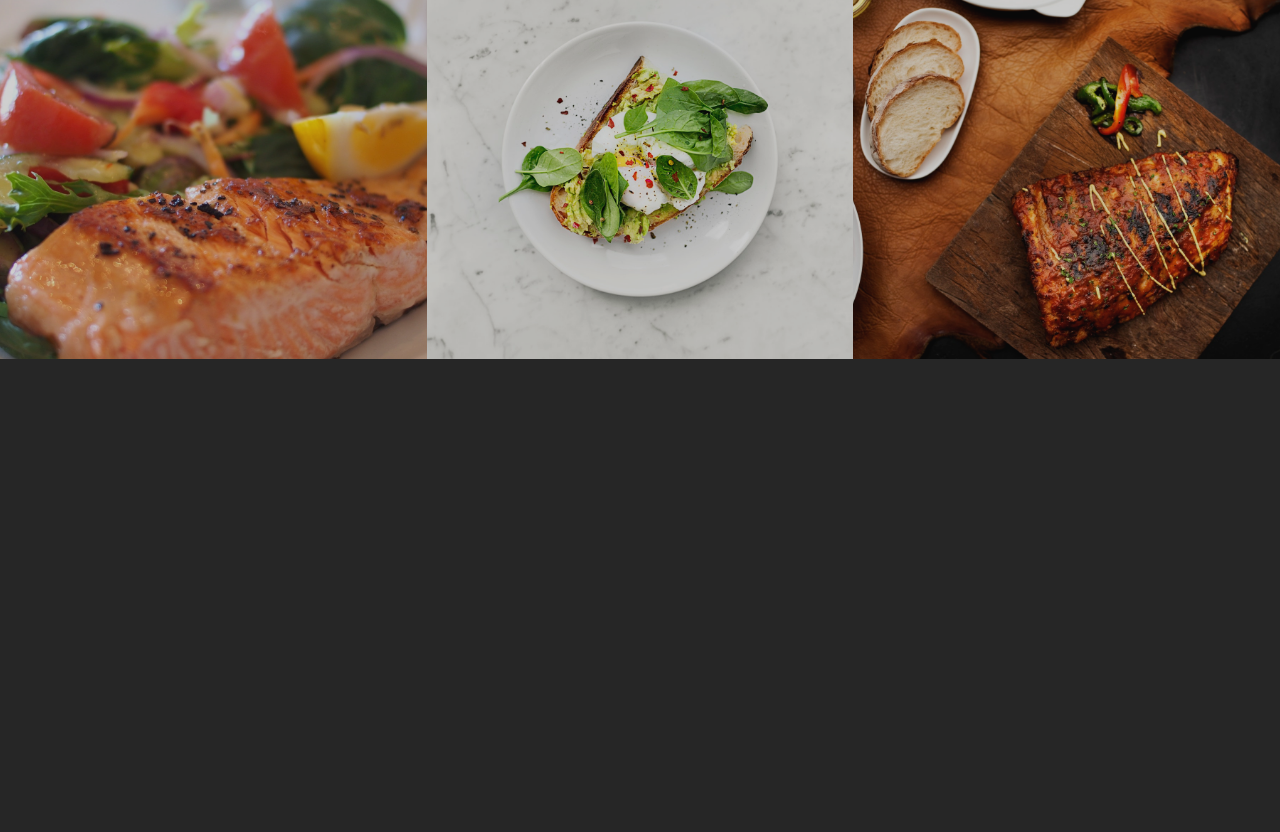
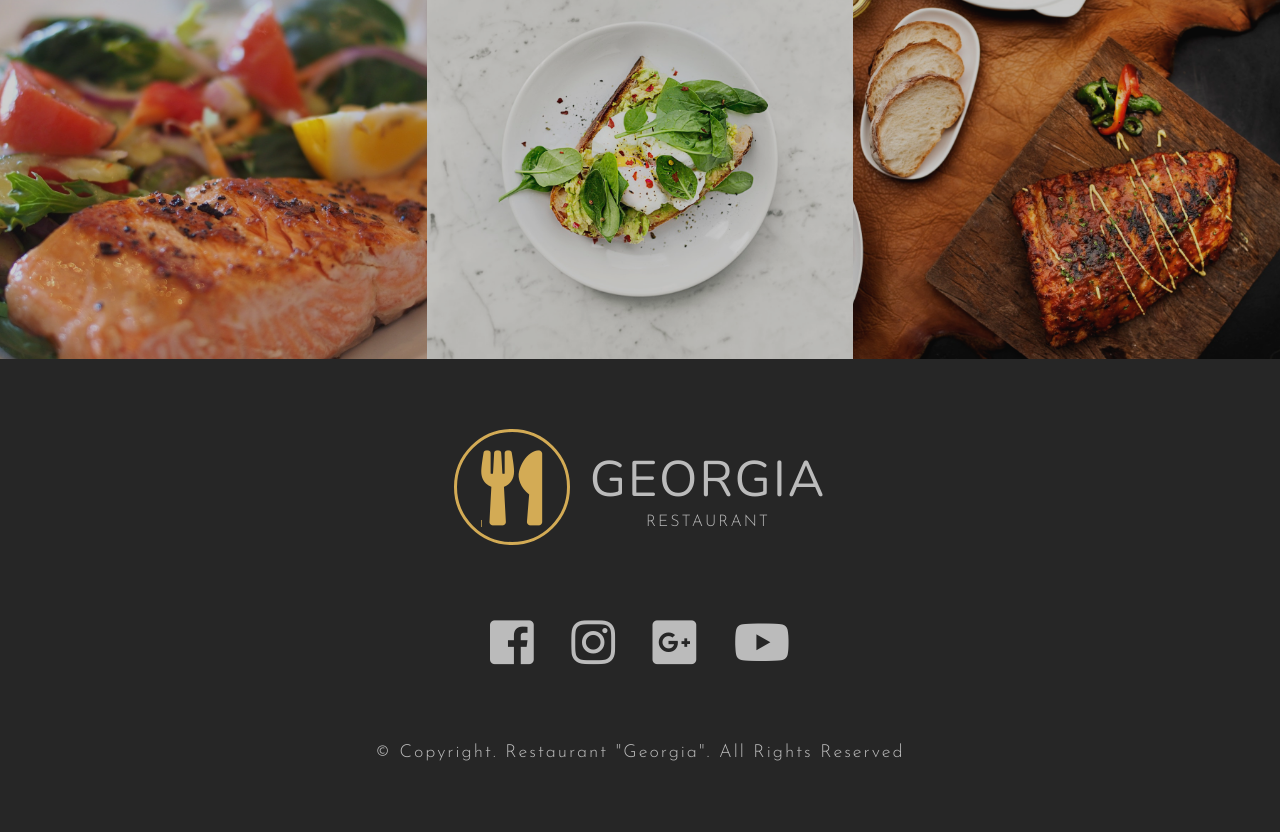
Before and after one commit to AdityaKumawat97/Restaurant-Website-Advanced-SASS, a website: page index.html in a window 1280 px wide. Shown: the part 1929-2761 px from the top of the page. Before the commit the page ends 2288 px from the top, so only its background shows below. Drawn offline with nearby package versions, Linux system fonts and the light colour scheme.

Commit message:
footer styling complete

```diff
--- a/index.html
+++ b/index.html
@@ -161,8 +161,8 @@
     </section>
     <!--End of Gallery-->
 
-    <!--Footer-->
-    <!-- <footer class="footer">
+    <!-- Footer-->
+    <footer class="footer">
         <div class="footer-header">
             <a href="#" class="logo"><i class="fas fa-utensils"></i></a>
             <div>
@@ -201,8 +201,8 @@
                 &copy; Copyright. Restaurant "Georgia". All Rights Reserved
             </p>
         </div>
-    </footer> -->
-    <!--End of Footer-->
+    </footer>
+    <!-- End of Footer -->
 </body>
 
 </html>
--- a/styles/scss/_base.scss
+++ b/styles/scss/_base.scss
@@ -18,6 +18,10 @@ $font-nunito: "Nunito", sans-serif;
 }
 
 //FLEX
+@mixin flexLayout {
+    display: flex;
+}
+
 @mixin flexLayoutCenter {
     display: flex;
     justify-content: center;
--- a/styles/scss/_layout.scss
+++ b/styles/scss/_layout.scss
@@ -66,3 +66,42 @@
         flex-wrap: wrap;
     }
 }
+
+.footer {
+    padding: 70px 0;
+    @include flexLayoutCenter;
+    flex-direction: column;
+
+    &-header {
+        @include flexLayoutHorizantalCenter;
+        margin-bottom: 70px;
+    }
+
+    .social-media {
+        @include flexLayout;
+        width: 300px;
+        justify-content: space-between;
+        margin-bottom: 70px;
+
+        &-item {
+            list-style-type: none;
+        }
+
+        &-link {
+            text-decoration: none;
+            font-size: 50px;
+            color: $color-secondary;
+            transition: color 0.7s;
+            &:hover {
+                color: $color-primary;
+            }
+        }
+    }
+
+    &-copyright-paragraph {
+        font-family: $font-josefinSans;
+        font-size: 18px;
+        color: $color-secondary;
+        @include textStyles(capitalize);
+    }
+}
```
Also changed, not shown: styles/scss/main.css, 1 other file.
